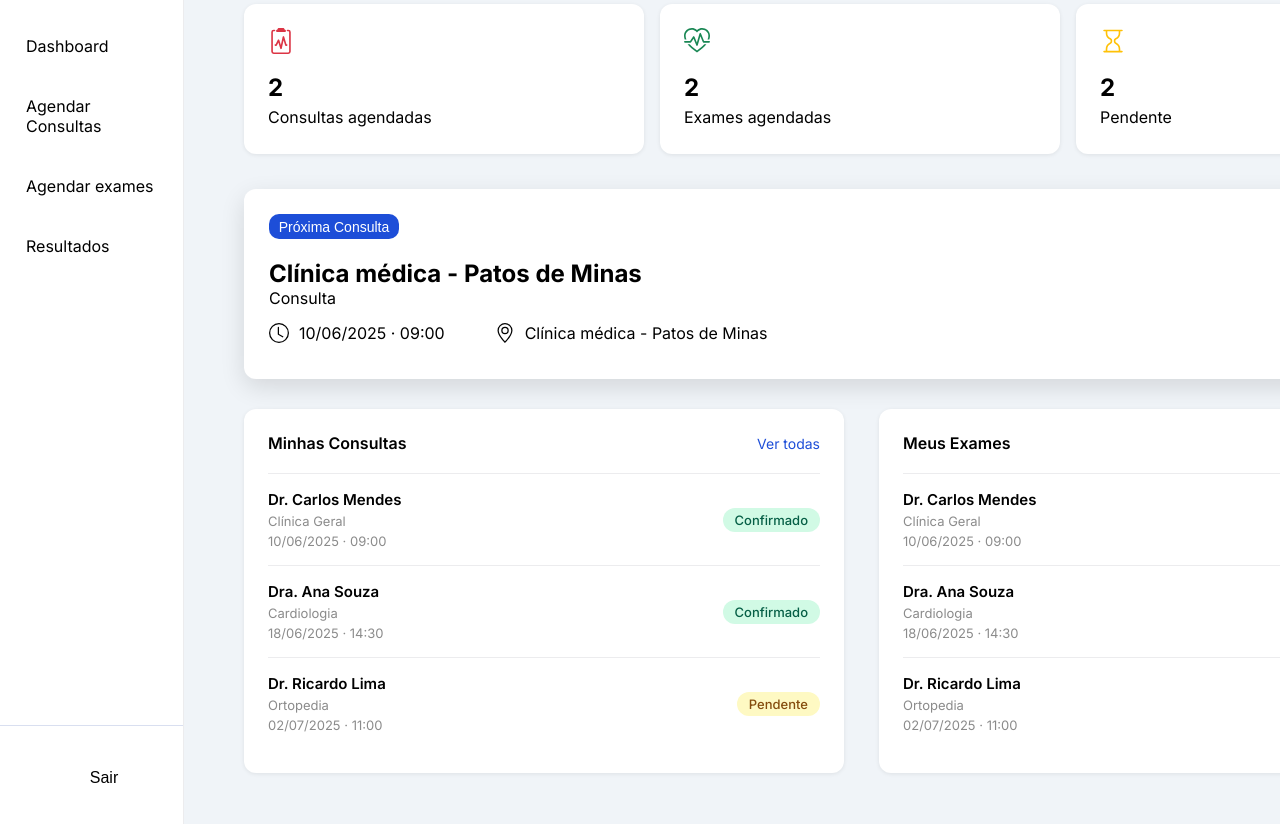
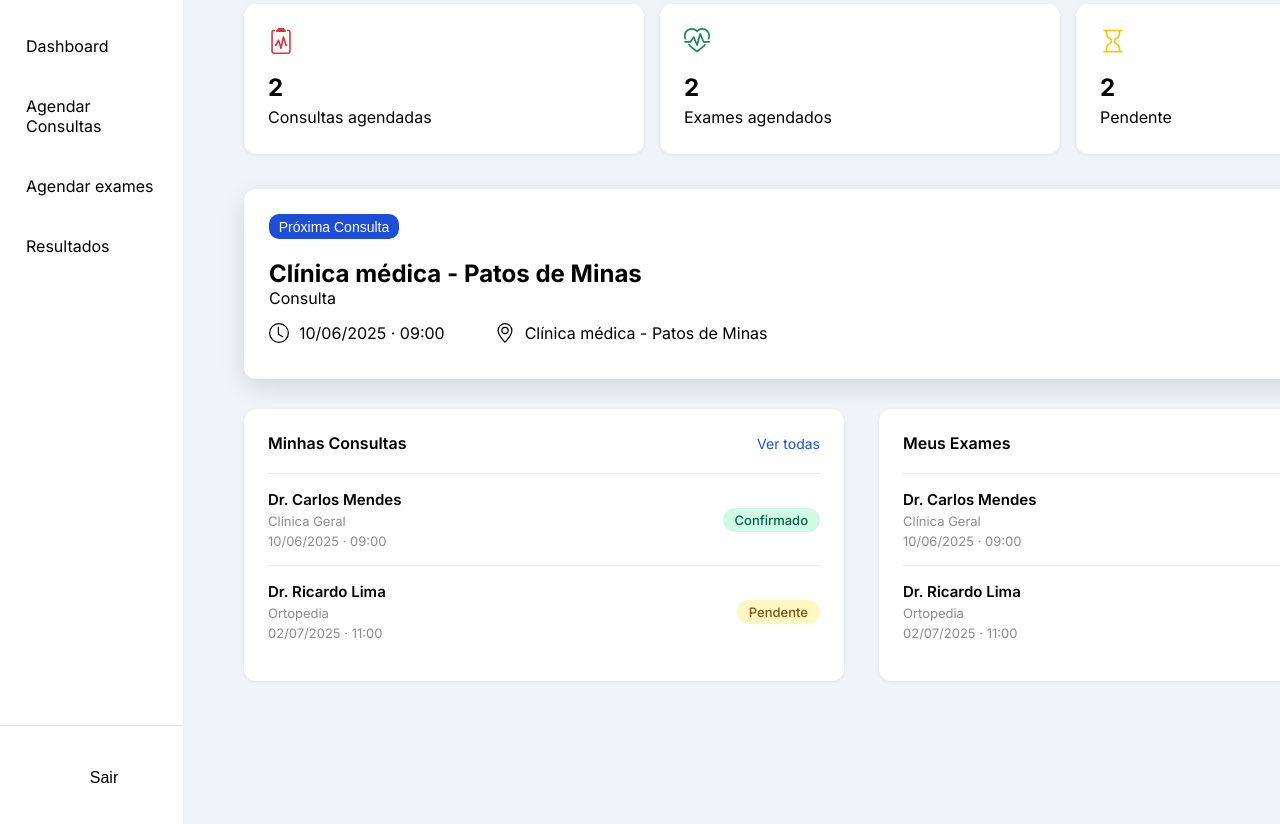
Before and after one commit to raysson07/Consulte-f-cil, a website: page paciente.html in a window 1280 px wide. Shown: the part 96-920 px from the top of the page. Drawn offline with Linux system fonts and the light colour scheme.

Commit message:
atualização:portal paciente

```diff
--- a/paciente.html
+++ b/paciente.html
@@ -114,7 +114,7 @@
                         <div class="detalhes">
                             <h1 class="numero">2</h1>
 
-                            <p>Exames agendadas</p>
+                            <p>Exames agendados</p>
                         </div>
                     </div>
                     <div class="card3">
@@ -188,14 +188,6 @@
                             <span class="badge confirmado">Confirmado</span>
                         </div>
 
-                        <div class="consulta-item">
-                            <div class="consulta-infos">
-                                <span class="consulta-nome">Dra. Ana Souza</span>
-                                <span class="consulta-especialidade">Cardiologia</span>
-                                <span class="consulta-data">18/06/2025 · 14:30</span>
-                            </div>
-                            <span class="badge confirmado">Confirmado</span>
-                        </div>
 
                         <div class="consulta-item">
                             <div class="consulta-infos">
@@ -219,15 +211,6 @@
                                 <span class="consulta-nome">Dr. Carlos Mendes</span>
                                 <span class="consulta-especialidade">Clínica Geral</span>
                                 <span class="consulta-data">10/06/2025 · 09:00</span>
-                            </div>
-                            <span class="badge confirmado">Confirmado</span>
-                        </div>
-
-                        <div class="consulta-item">
-                            <div class="consulta-infos">
-                                <span class="consulta-nome">Dra. Ana Souza</span>
-                                <span class="consulta-especialidade">Cardiologia</span>
-                                <span class="consulta-data">18/06/2025 · 14:30</span>
                             </div>
                             <span class="badge confirmado">Confirmado</span>
                         </div>
```
